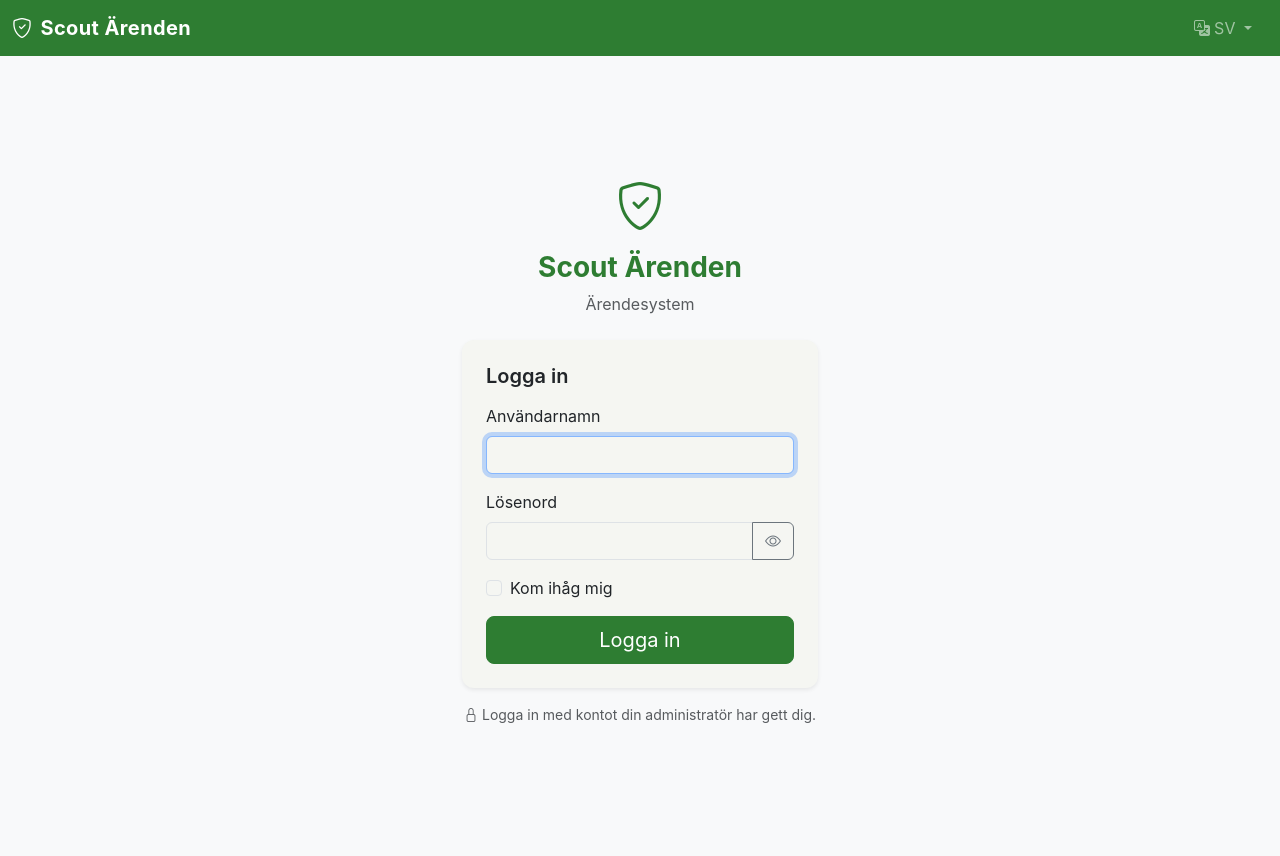
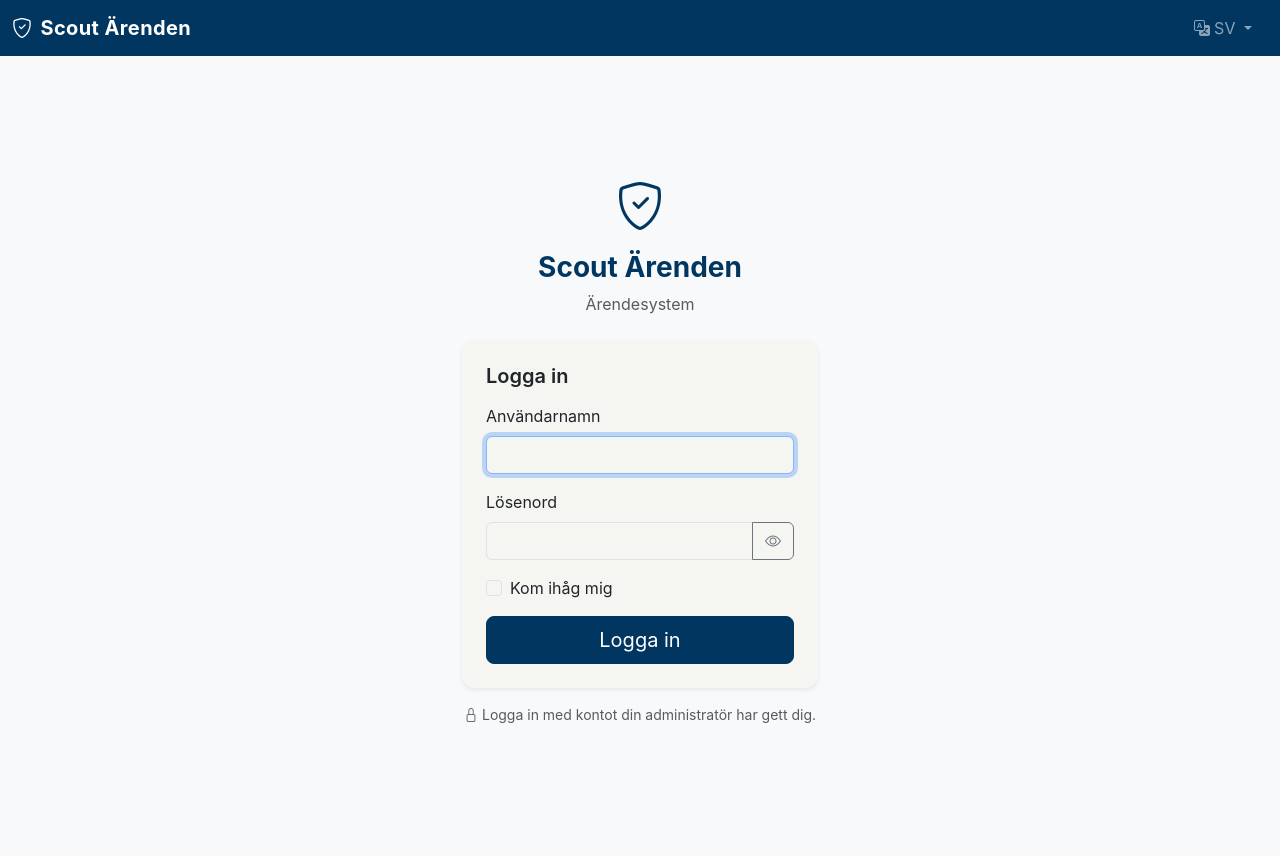
Before and after one commit to joltcan/rapporter, a Flask app: a page that uses app/templates/base.html in a window 1280 px wide. Run offline with Flask 3, Linux system fonts and the light colour scheme.

Commit message:
Scoutblå theme + Overview dashboard open to editors
- Swap the primary theme colour from green to Scoutblå (#003660,
  Pantone 2955C). Status badges keep their own green/orange/red since
  they signal state, not branding.
- Admin dashboard (/admin/) now accepts admins and editors -- it's a
  read-only aggregate view, so editors should see it too. User and
  category management stay admin-only.

```diff
--- a/app/templates/base.html
+++ b/app/templates/base.html
@@ -10,8 +10,11 @@
     <link href="https://cdn.jsdelivr.net/npm/bootstrap-icons@1.11.3/font/bootstrap-icons.min.css" rel="stylesheet">
     <style>
         :root {
-            --scout-green: #2e7d32;
-            --scout-green-dark: #1b5e20;
+            /* Scoutblå (Pantone 2955C, RGB 0/54/96) as the primary theme
+               colour. Status badges below keep their own green/orange/red
+               palette -- those communicate ticket state, not branding. */
+            --scout-blue: #003660;
+            --scout-blue-dark: #002240;
             --scout-accent: #ffab00;
             --bs-body-bg: #f5f6f2;
         }
@@ -20,16 +23,16 @@
             font-family: -apple-system, BlinkMacSystemFont, "Segoe UI", Roboto, sans-serif;
         }
         .navbar-brand { font-weight: 700; letter-spacing: 0.02em; }
-        .bg-scout { background-color: var(--scout-green) !important; }
-        .text-scout { color: var(--scout-green) !important; }
+        .bg-scout { background-color: var(--scout-blue) !important; }
+        .text-scout { color: var(--scout-blue) !important; }
         .btn-scout {
-            background-color: var(--scout-green);
-            border-color: var(--scout-green);
+            background-color: var(--scout-blue);
+            border-color: var(--scout-blue);
             color: #fff;
         }
         .btn-scout:hover, .btn-scout:focus {
-            background-color: var(--scout-green-dark);
-            border-color: var(--scout-green-dark);
+            background-color: var(--scout-blue-dark);
+            border-color: var(--scout-blue-dark);
             color: #fff;
         }
         /* --- App shell: navbar + (sidebar | main) ---
@@ -220,7 +223,7 @@
                                     <i class="bi bi-list-ul me-2"></i>{{ _('Tickets') }}
                                 </a>
                             </li>
-                            {% if current_user.is_admin %}
+                            {% if current_user.can_edit %}
                             <li>
                                 <a class="dropdown-item" href="{{ url_for('admin.dashboard') }}">
                                     <i class="bi bi-speedometer2 me-2"></i>{{ _('Overview') }}
@@ -263,7 +266,7 @@
         {% if current_user.is_authenticated %}
         <aside class="app-sidebar" id="sideMenu" aria-label="{{ _('Overview') }}">
             <ul class="nav flex-column">
-                {% if current_user.is_admin %}
+                {% if current_user.can_edit %}
                 <li class="nav-item">
                     <a class="nav-link {% if request.endpoint == 'admin.dashboard' %}active{% endif %}"
                        href="{{ url_for('admin.dashboard') }}" title="{{ _('Overview') }}">
--- a/app/templates/tickets/tv.html
+++ b/app/templates/tickets/tv.html
@@ -13,7 +13,7 @@
     <link href="https://cdn.jsdelivr.net/npm/bootstrap-icons@1.11.3/font/bootstrap-icons.min.css" rel="stylesheet">
     <style>
         :root {
-            --scout-green: #2e7d32;
+            --scout-blue: #003660;
             --col-ny: #1565c0;
             --col-paborjad: #ef6c00;
             --col-avslutad: #2e7d32;
@@ -53,7 +53,7 @@
             border-radius: 12px;
             padding: 0.75rem;
             overflow-y: auto;
-            border-top: 4px solid var(--scout-green);
+            border-top: 4px solid var(--scout-blue);
         }
         .tv-col.col-ny          { border-top-color: var(--col-ny); }
         .tv-col.col-paborjad    { border-top-color: var(--col-paborjad); }
```
Also changed, not shown: app/admin/routes.py (+12 -1 lines).
